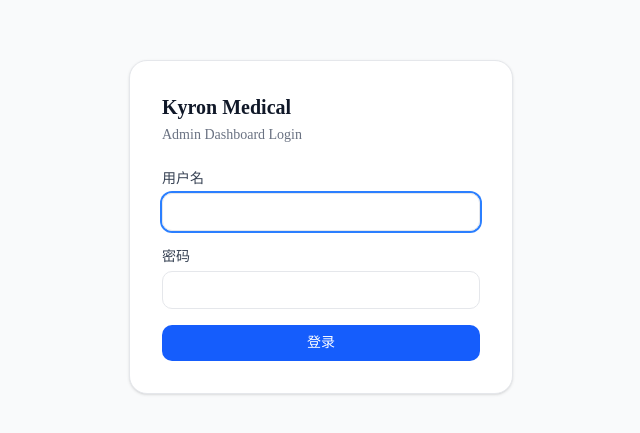
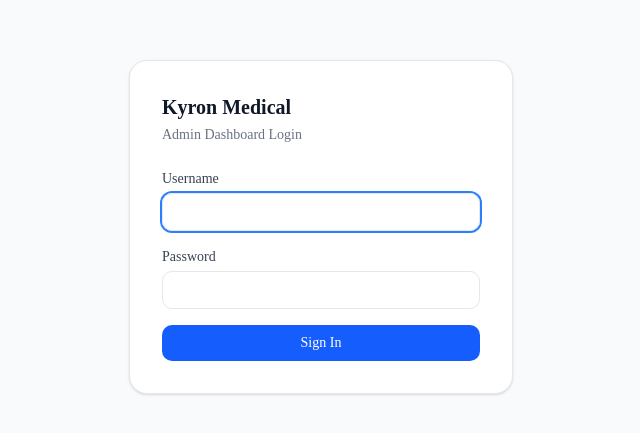
Before and after one commit to bobbychia/kyron-medical-voice, a Next.js app: page /admin/login in a window 1280 px wide. Shown: the part 173-606 px from the top of the page, without its empty margins (319-959 px from the left). Built offline with nearby package versions, Linux system fonts and the light colour scheme.

Commit message:
admin language

```diff
--- a/app/admin/login/page.tsx
+++ b/app/admin/login/page.tsx
@@ -10,7 +10,7 @@
   const [loading, setLoading] = useState(false);
   const router = useRouter();
 
-  const handleSubmit = async (e: React.FormEvent) => {
+  const handleSubmit = async (e: React.FormEvent<HTMLFormElement>) => {
     e.preventDefault();
     setError("");
     setLoading(true);
@@ -24,7 +24,7 @@
     if (res.ok) {
       router.push("/admin");
     } else {
-      setError("用户名或密码错误");
+      setError("Invalid username or password");
     }
     setLoading(false);
   };
@@ -37,7 +37,7 @@
 
         <form onSubmit={handleSubmit} className="space-y-4">
           <div>
-            <label className="block text-sm font-medium text-gray-700 mb-1">用户名</label>
+            <label className="block text-sm font-medium text-gray-700 mb-1">Username</label>
             <input
               type="text"
               value={username}
@@ -48,7 +48,7 @@
             />
           </div>
           <div>
-            <label className="block text-sm font-medium text-gray-700 mb-1">密码</label>
+            <label className="block text-sm font-medium text-gray-700 mb-1">Password</label>
             <input
               type="password"
               value={password}
@@ -58,14 +58,14 @@
             />
           </div>
 
-          {error && <p className="text-sm text-red-600">{error}</p>}
+          {error && <p className="text-sm text-red-600">Invalid username or password</p>}
 
           <button
             type="submit"
             disabled={loading}
             className="w-full bg-blue-600 text-white py-2 rounded-lg text-sm font-medium hover:bg-blue-700 disabled:opacity-50 transition-colors"
           >
-            {loading ? "登录中..." : "登录"}
+            {loading ? "Signing in..." : "Sign In"}
           </button>
         </form>
       </div>
--- a/app/admin/page.tsx
+++ b/app/admin/page.tsx
@@ -113,7 +113,7 @@
             }}
             className="text-sm text-gray-500 hover:text-red-600 transition-colors"
           >
-            退出登录
+            Sign Out
           </button>
         </div>
       </header>
```
